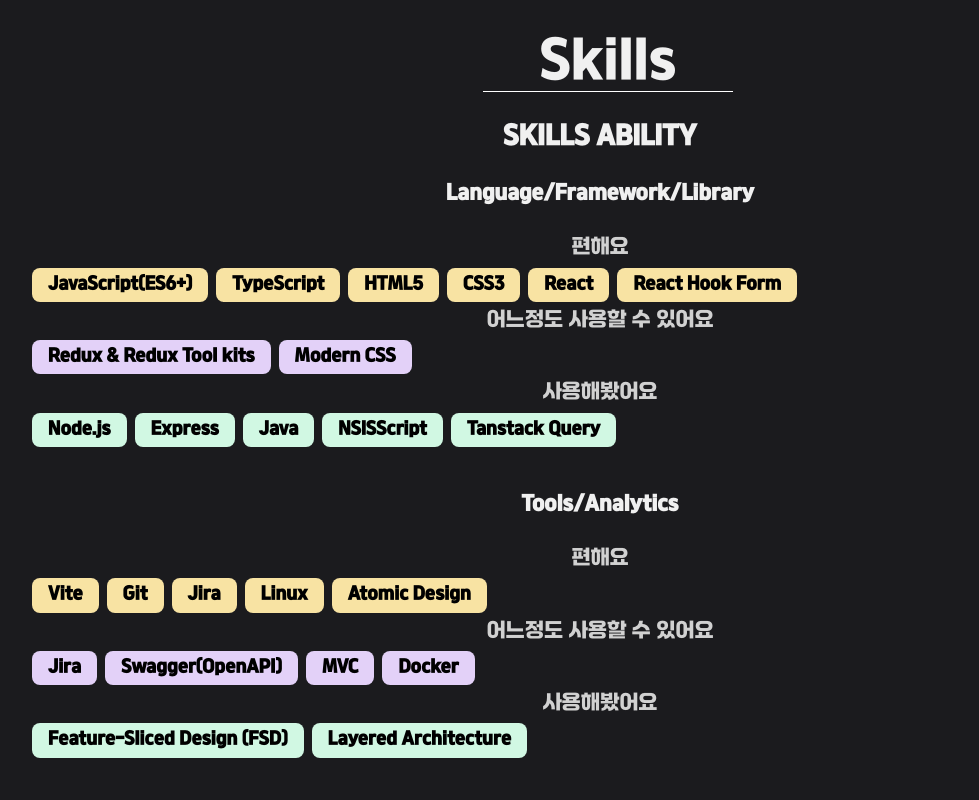
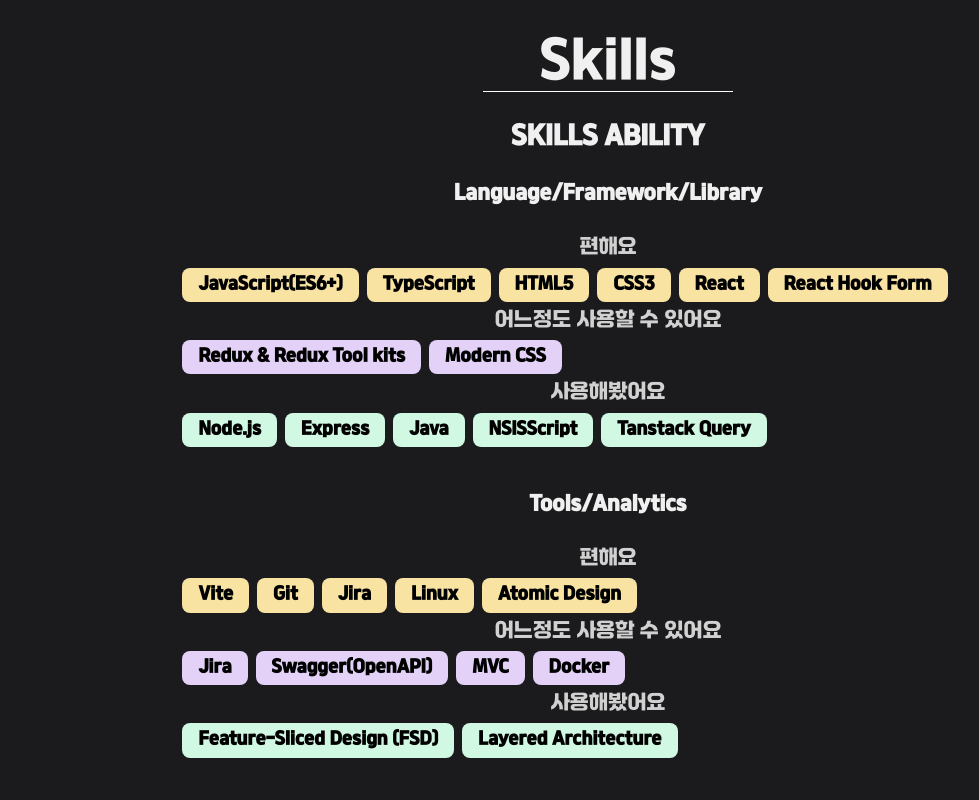
Before and after one commit to kimtaehun-dev/tagDev, a React (Vite) app: page / in a window 1280 px wide. Shown: the part 1220-2020 px from the top of the page, without its empty margins (32-1011 px from the left). Built offline with nearby package versions, Linux system fonts and the light colour scheme.

Commit message:
횡스크롤 이슈 처리

```diff
--- a/src/components/organisms/article/skills/Skills.css
+++ b/src/components/organisms/article/skills/Skills.css
@@ -4,9 +4,9 @@
 }
 
 .skill-container{
-  width: 100%;
+  width: 70%;
   max-width : 71rem;
-  margin-left : 2rem;
+  margin: auto;
 }
 
 .section-title{
```
